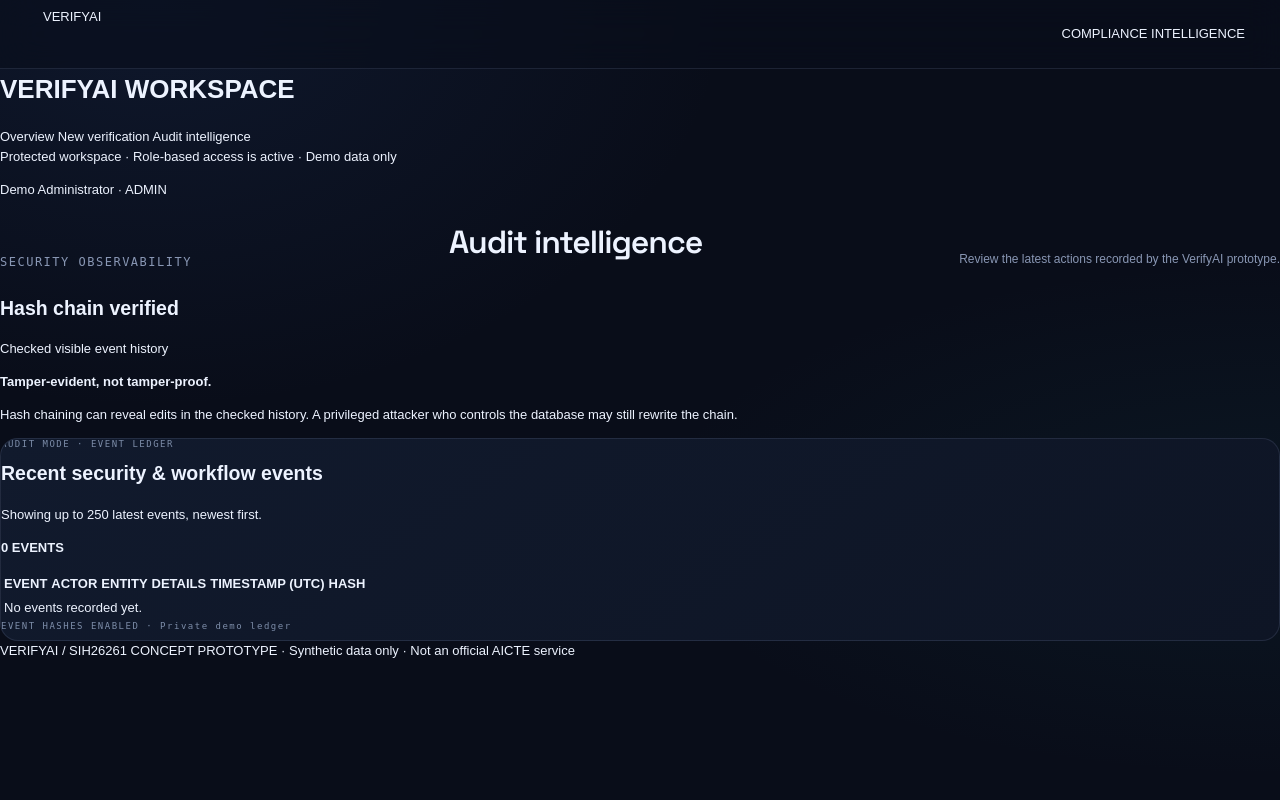
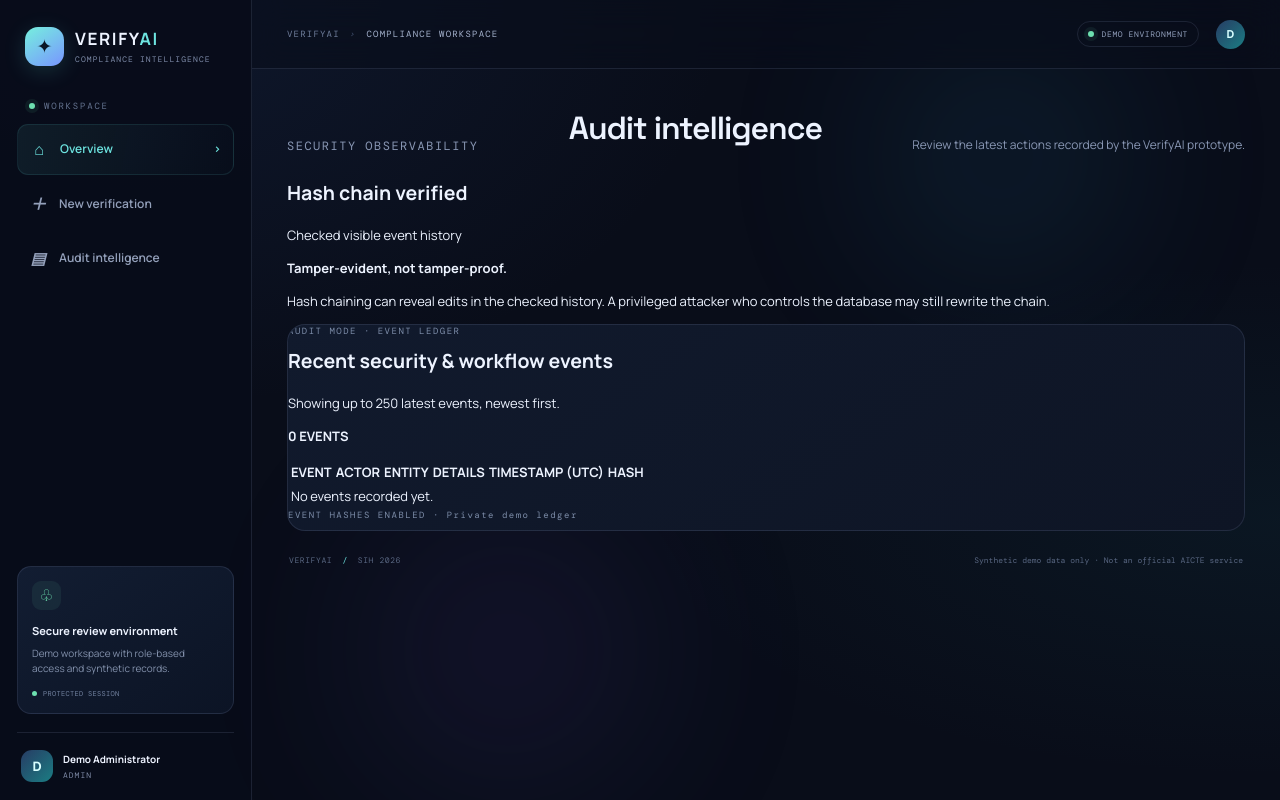
Before and after one commit to SaiPranavi-Kapa/VerifyAI-SIH26261-Prototype, a Flask app: page /audit in a window 1280 px wide. Run offline with Flask 3, Linux system fonts and the light colour scheme; the visitor is signed in with stand-in values (Sample User, id 1); data comes from the database, SQL or seed files in the repository; data that the repository does not hold is empty.

Commit message:
Update base.html

```diff
--- a/templates/base.html
+++ b/templates/base.html
@@ -4,54 +4,138 @@
 <head>
     <meta charset="UTF-8">
     <meta name="viewport" content="width=device-width, initial-scale=1.0">
-    <title>VerifyAI | Compliance Intelligence</title>
+    <meta name="theme-color" content="#090d19">
+    <title>{% block title %}VerifyAI | Compliance Intelligence{% endblock %}</title>
+
+    <link rel="preconnect" href="https://fonts.googleapis.com">
+    <link rel="preconnect" href="https://fonts.gstatic.com" crossorigin>
+    <link href="https://fonts.googleapis.com/css2?family=DM+Mono:wght@400;500&family=Manrope:wght@400;500;600;700;800&family=Space+Grotesk:wght@400;500;600;700&display=swap" rel="stylesheet">
+
     <link rel="stylesheet" href="{{ url_for('static', filename='css/style.css') }}">
 </head>
 <body>
+
 {% if current_user %}
-<header class="topbar">
-    <a class="brand" href="{{ url_for('dashboard') }}">VERIFYAI</a>
-    <span>COMPLIANCE INTELLIGENCE</span>
-</header>
+<div class="ambient ambient-one"></div>
+<div class="ambient ambient-two"></div>
 
-<main class="workspace">
-    <h1>VERIFYAI WORKSPACE</h1>
-    <nav>
-        <a href="{{ url_for('dashboard') }}">Overview</a>
+<div class="app-shell">
+
+    <aside class="sidebar">
+        <a class="brand" href="{{ url_for('dashboard') }}">
+            <span class="brand-mark">✦</span>
+            <span>
+                <b>VERIFY<span>AI</span></b>
+                <small>COMPLIANCE INTELLIGENCE</small>
+            </span>
+        </a>
+
+        <div class="workspace-label">
+            <span class="live-dot"></span>
+            WORKSPACE
+        </div>
+
+        <nav class="side-nav">
+            <a href="{{ url_for('dashboard') }}" class="active">
+                <i>⌂</i>
+                <span>Overview</span>
+                <span class="nav-arrow">›</span>
+            </a>
+
             {% if current_user.role in ['admin', 'officer'] %}
-        <a href="{{ url_for('new_case') }}">New verification</a>
-        <a href="{{ url_for('audit') }}">Audit intelligence</a>
+            <a href="{{ url_for('new_case') }}">
+                <i>＋</i>
+                <span>New verification</span>
+            </a>
+
+            <a href="{{ url_for('audit') }}">
+                <i>▤</i>
+                <span>Audit intelligence</span>
+            </a>
             {% endif %}
         </nav>
 
-    <p>Protected workspace · Role-based access is active · Demo data only</p>
-    <p>{{ current_user.display_name }} · {{ current_user.role|upper }}</p>
+        <div class="sidebar-spacer"></div>
+
+        <div class="security-card">
+            <div class="security-icon">♧</div>
+            <b>Secure review environment</b>
+            <p>Demo workspace with role-based access and synthetic records.</p>
+            <div class="security-status">
+                <span></span> PROTECTED SESSION
+            </div>
+        </div>
+
+        <div class="sidebar-user">
+            <div class="avatar">
+                {{ current_user.display_name[:1]|upper }}
+            </div>
+            <div class="user-meta">
+                <b>{{ current_user.display_name }}</b>
+                <small>{{ current_user.role|upper }}</small>
+            </div>
+        </div>
+    </aside>
+
+    <div class="main-area">
+        <header class="topbar">
+            <div class="breadcrumb">
+                VERIFYAI <i>›</i> <span>COMPLIANCE WORKSPACE</span>
+            </div>
+            <div class="top-actions">
+                <div class="demo-chip">
+                    <span class="live-dot"></span>
+                    DEMO ENVIRONMENT
+                </div>
+                <div class="top-avatar">
+                    {{ current_user.display_name[:1]|upper }}
+                </div>
+            </div>
+        </header>
+
+        <main class="page-content">
 
             {% with messages = get_flashed_messages(with_categories=true) %}
                 {% if messages %}
+                <div class="flash-stack">
                     {% for category, message in messages %}
-            <div class="alert {{ category }}">{{ message }}</div>
+                    <div class="flash flash-{{ category }}">
+                        <span>{{ message }}</span>
+                    </div>
                     {% endfor %}
+                </div>
                 {% endif %}
             {% endwith %}
 
             {% block content %}{% endblock %}
+
+            <footer class="footer">
+                <span>VERIFYAI <span class="footer-sep">/</span> SIH 2026</span>
+                <span>Synthetic demo data only · Not an official AICTE service</span>
+            </footer>
+
         </main>
-
-<footer>VERIFYAI / SIH26261 CONCEPT PROTOTYPE · Synthetic data only · Not an official AICTE service</footer>
+    </div>
+</div>
 
 {% else %}
+
 <main class="auth-page">
     {% with messages = get_flashed_messages(with_categories=true) %}
         {% if messages %}
+        <div class="login-flashes">
             {% for category, message in messages %}
-            <div class="alert {{ category }}">{{ message }}</div>
+            <div class="flash flash-{{ category }}">
+                <span>{{ message }}</span>
+            </div>
             {% endfor %}
+        </div>
         {% endif %}
     {% endwith %}
 
     {% block auth_content %}{% endblock %}
 </main>
+
 {% endif %}
 
 <script src="{{ url_for('static', filename='js/app.js') }}" defer></script>
```
Lines whose indentation alone changed are shown as unchanged.
